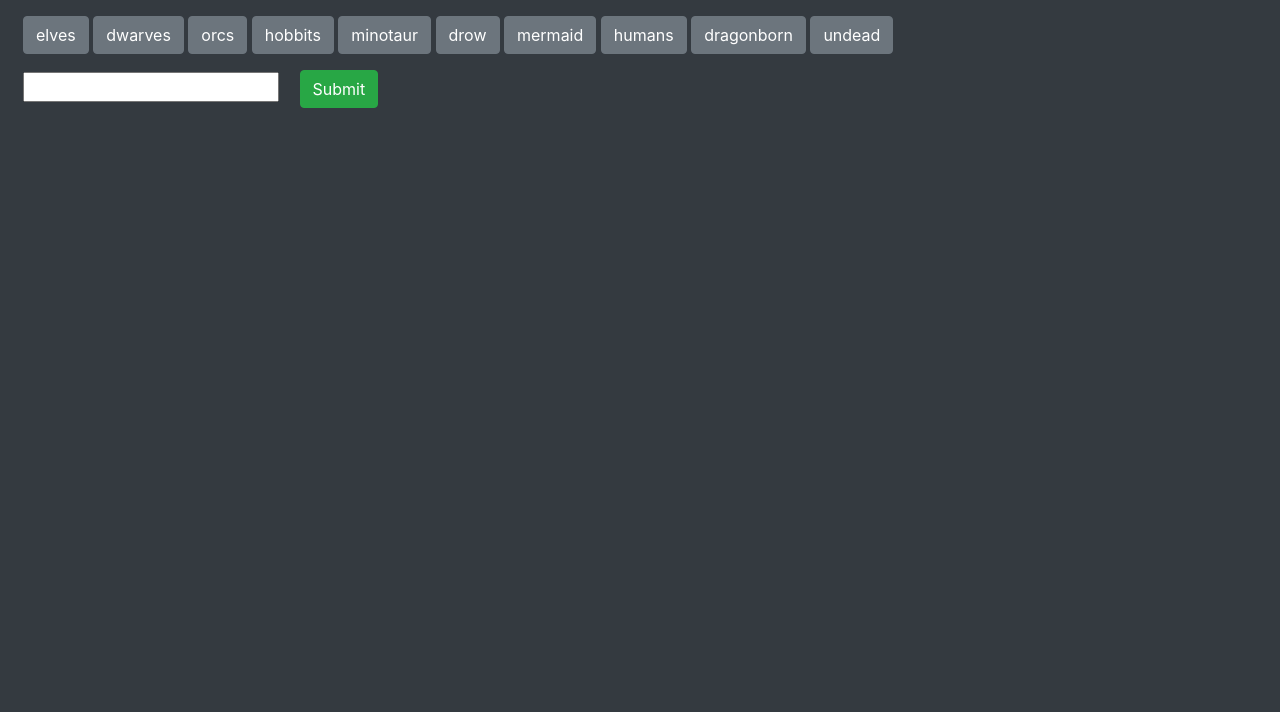
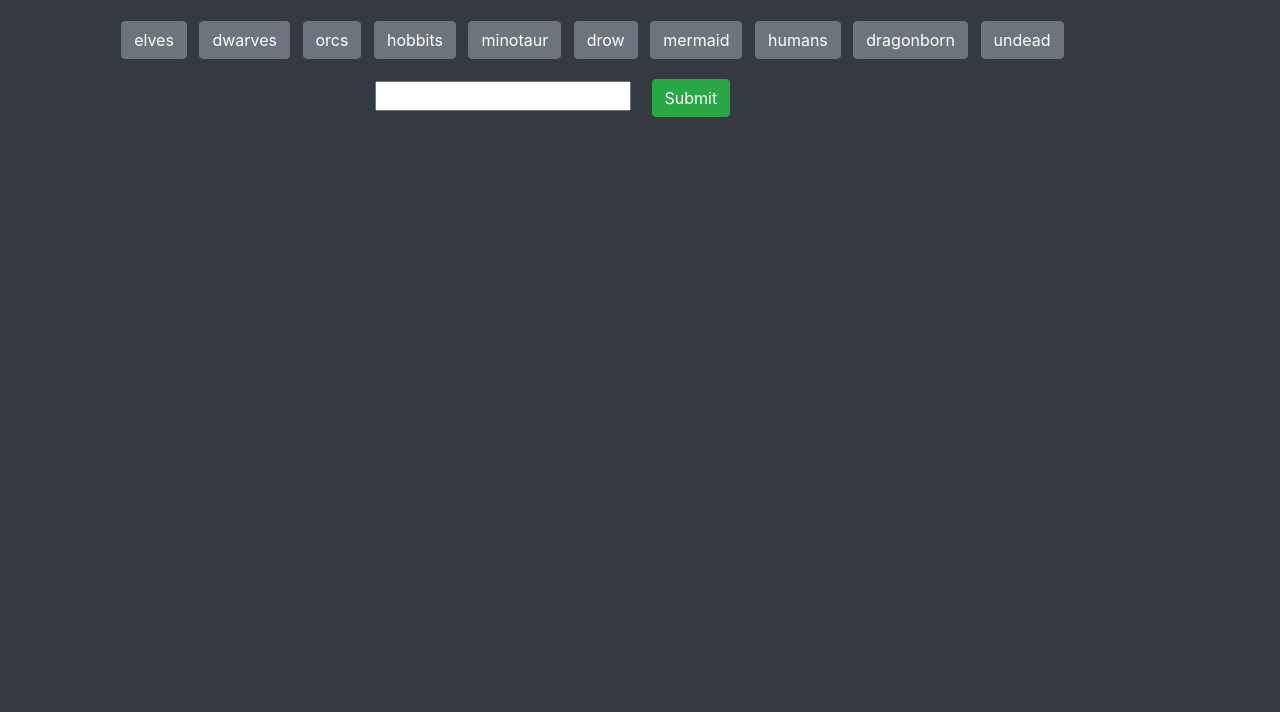
Before and after one commit to eawest2/Giphy-Button, a plain HTML site: page index.html in a window 1280 px wide. Shown: the part 88-800 px from the top of the page. Drawn offline with nearby package versions, Linux system fonts and the light colour scheme.

Commit message:
cosmetic upgrades

```diff
--- a/code.js
+++ b/code.js
@@ -18,7 +18,7 @@
         $("#button-holder").text(" ")
         for (var i = 0; i < buttonArray.length; i++){
             var activeButton = buttonArray[i];
-            var activeButtonClicker = "<button " + ' data-button="' + activeButton + '" class = "gif-button btn btn-secondary">' + activeButton + "</button> ";
+            var activeButtonClicker = "<button " + ' data-button="' + activeButton + '" class = "gif-button btn btn-secondary m-1">' + activeButton + "</button> ";
 
         $("#button-holder").append(activeButtonClicker)
 
@@ -59,7 +59,6 @@
 
                 // storing the AJAX as a variable for less typing.
                 var results = response.data;
-                $("#gif-display").text(" ");
 
                 // Looping through each result item
                 for (var i = 0; i < results.length; i++) {
@@ -70,9 +69,11 @@
                     var rating = '<p class = "text-success"> Gif Rating: ' + buildRating + '</p>';
                     var construct = '<p><img class ="click-gif" data-status= "still" data-still= "'+imgUrlStill + '" ' + 'data-move = "' + imgUrlMove + '" src= "'+ imgUrlStill + '" ></p>';
                     var source = '<a href = "'+ buildSource + '" target = "_blank" class = "text-success">' +buildSource + "<hr>"
+
                     $("#gif-display").append(construct);
                     $("#gif-display").append(rating);
                     $("#gif-display").append(source);
+
 
 
 
--- a/index.html
+++ b/index.html
@@ -8,29 +8,38 @@
         <link rel="stylesheet" href="https://fonts.googleapis.com/css?family=Roboto">
     </head>
 
-    <body class= "bg-dark text-white">
-        <div class = "container row">
-            <h1 class = "text-success m-4">Click a button for .gifs!</h1>
+    <body class= "bg-dark text-white row">
+        <div class= "col-1"></div>
+        <div class = "container row col-10">
+            <div class= "col-3"></div>
+            <h1 class = "text-success m-4 col-6">Click a button for .gifs!</h1>
+
+
             <!-- Button placement area -->
+            <div class= "col-3"></div>
             <section id = "button-holder" class = "col-12 m-2"></section>
+
+
             <!-- Submission Div -->
-            <div class= "container col-12 row">
+            <div class= "row col-12">
+                    <div class= "col-3"></div>
+                    <div class = "col-6">
+                            <input type= "text" id = "text-input" class = "m-2">
+                            <button id = "submit-button" class = "btn btn-success m-2"> Submit </button>
+                    </div>
+                <div class= "col-3"></div>
+            </div>
 
-                <div class = "col-12">
-                    <input type= "text" id = "text-input" class = "m-2">
-                    <button id = "submit-button" class = "btn btn-success m-2"> Submit </button>
-                </div>
-
-                <section class = "col-8 row">
-                <div id = "gif-display" class = "col-8 m-3">
+                <div id = "gif-display" class = "col-12 m-3">
 
                 </div>
+                <div class= "col-1"></div>
                 </section>
 
 
 
 
-            </div>
+
 
 
         </div>
```
